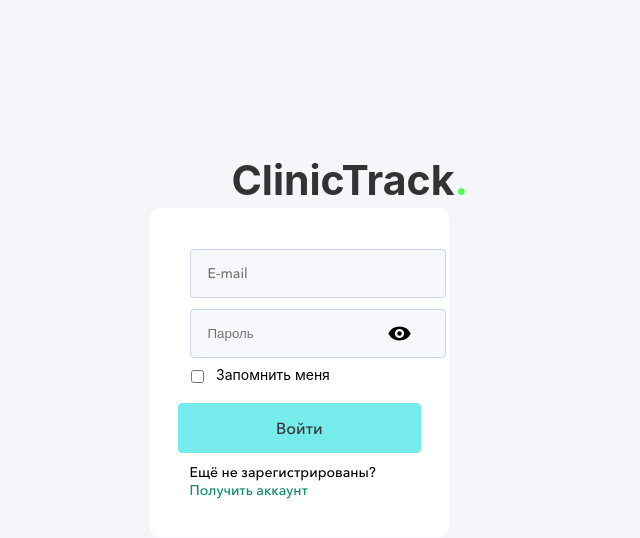
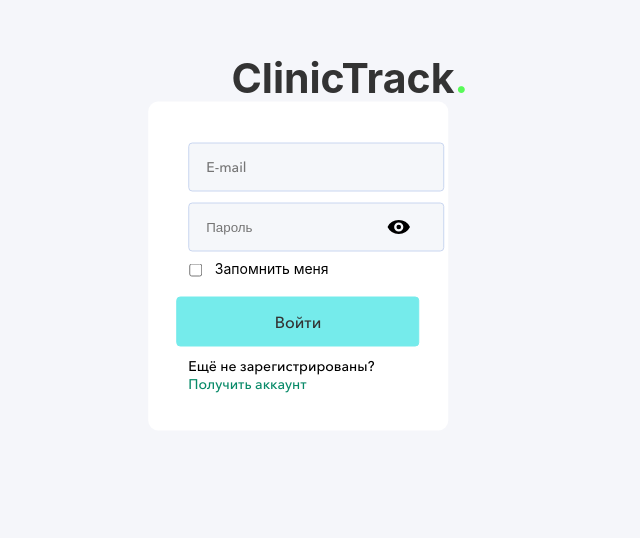
Before and after one commit to Vlchervov/Auth-interShip, a React (Create React App) app: page /Authorization in a window 1280 px wide. Shown: the part 134-672 px from the top of the page, without its empty margins (342-982 px from the left). Built offline with nearby package versions, Linux system fonts and the light colour scheme.

Commit message:
refactoring

```diff
--- a/src/components/Fetcher.js
+++ b/src/components/Fetcher.js
@@ -1,18 +1,17 @@
 import axios from "axios";
 
-axios.interceptors.request.use(
-  (config) => {
-    config.baseURL = "http://clinic.studio-mind.ru";
-    config.headers.authorization = "Bearer " + localStorage.getItem("token");
-    return config;
-  },
-  (error) => {
-    return Promise.reject(error);
-  }
-);
+const getToken = () => {
+  return "Bearer " + localStorage.getItem("token");
+};
+
+const axiosInstance = axios.create({
+  baseURL: "http://clinic.studio-mind.ru",
+});
 
 export const fetcher = async () => {
-  const response = await axios.get("/profile");
+  const response = await axiosInstance.get("/profile", {
+    headers: { authorization: getToken() },
+  });
   if (response.statusText !== "OK") {
     const error = new Error();
     error.message = "An error occured while fetching the data...";
--- /dev/null
+++ b/src/components/input.js
@@ -0,0 +1,31 @@
+import React, { useState } from "react";
+import { PasswordCheckEye } from "../styled-components/LoginForm.styled";
+
+export const Input = ({ register, errors }) => {
+  const [type, setType] = useState("password");
+
+  const toggleType = () => setType(type === "password" ? "text" : "password");
+
+  return (
+    <div>
+      <input
+        {...register("email", {
+          required: "Обязательное поле",
+          pattern: { value: /@/, message: "Неверный формат E-mail" },
+        })}
+        type="email"
+        placeholder="E-mail"
+      ></input>
+      {errors.email?.message && <i>{errors.email?.message}</i>}
+      <PasswordCheckEye>
+        <input
+          placeholder="Пароль"
+          type={type}
+          {...register("password", { required: "Обязательное поле" })}
+        />
+        {errors.password?.message && <i>{errors.password?.message}</i>}
+        <div onClick={toggleType}></div>
+      </PasswordCheckEye>
+    </div>
+  );
+};
--- a/src/pages/AuthForm.js
+++ b/src/pages/AuthForm.js
@@ -4,19 +4,11 @@
 
 const AuthForm = () => {
   const [state, setState] = useState(false);
-  const [inputType, setInputType] = useState({
-    type: "password",
-  });
 
   return (
     <>
       {!state ? (
-        <LoginForm
-          state={state}
-          setState={setState}
-          inputType={inputType}
-          setInputType={setInputType}
-        />
+        <LoginForm state={state} setState={setState} />
       ) : (
         <RegisterForm state={state} setState={setState} />
       )}
--- a/src/pages/LoginForm.js
+++ b/src/pages/LoginForm.js
@@ -3,16 +3,15 @@
 import { useCookies } from "react-cookie";
 import { useForm } from "react-hook-form";
 import { logIn } from "../components/History";
+import { Input } from "../components/input";
 import {
   MainFormLogin,
   MainTitle,
-  PasswordCheckEye,
 } from "../styled-components/LoginForm.styled";
 
 const LoginForm = (props) => {
-  const [opacityState, setOpacityState] = useState(false);
   const [loaderState, setLoaderState] = useState(false);
-  const [, setCookies] = useCookies(["user"]);
+  const [cookies, setCookies] = useCookies(["user"]);
   const [requestError, setRequestError] = useState();
   const {
     register,
@@ -43,47 +42,13 @@
     }
   }
 
-  let className = "listItem";
-
-  if (errors.email) {
-    className += "Error";
-  }
-
   return (
     <>
       <MainTitle>
         ClinicTrack<span>.</span>
       </MainTitle>
       <MainFormLogin onSubmit={handleSubmit(onLogin)}>
-        <input
-          className={className}
-          {...register("email", {
-            required: "Обязательное поле",
-            pattern: { value: /@/, message: "Неверный формат E-mail" },
-          })}
-          type="email"
-          placeholder="E-mail"
-        ></input>
-        {errors.email?.message && <i>{errors.email?.message}</i>}
-        <PasswordCheckEye change={opacityState}>
-          <input
-            {...register("password", { required: "Обязательное поле" })}
-            type={props.inputType.type}
-            placeholder="Пароль"
-          ></input>
-          {errors.password?.message && <i>{errors.password?.message}</i>}
-          <div
-            onClick={() => {
-              if (props.inputType.type === "password") {
-                props.setInputType({ type: "text" });
-                setOpacityState(true);
-              } else {
-                props.setInputType({ type: "password" });
-                setOpacityState(false);
-              }
-            }}
-          ></div>
-        </PasswordCheckEye>
+        <Input register={register} errors={errors} />
         <input type="checkbox" id="rememberMe"></input>
         <label htmlFor="rememberMe">Запомнить меня</label>
         {loaderState === false ? (
--- a/src/pages/Profile.js
+++ b/src/pages/Profile.js
@@ -7,15 +7,25 @@
 const ProfileApp = () => {
   const { data, error } = useSWR("/profile", fetcher);
   const [cookies] = useCookies(["user"]);
+
   if (error) {
-    return <div>Error...</div>;
-  }
-  if (!data) {
-    return <div>Loading...</div>;
+    return (
+      <div>
+        Что-то пошло не так...
+        <button onClick={() => logOut()}>Вернуться на главную</button>
+      </div>
+    );
   }
 
-  const user = (user) => {
-    if (user) {
+  if (!data) {
+    const user = () => {
+      if (!localStorage.getItem("token")) {
+        logOut();
+      }
+    };
+    return <div>{user(cookies.user)}</div>;
+  }
+
   return (
     <AboutAccount>
       <h5>Account page</h5>
@@ -24,14 +34,16 @@
       <p>ID: {data.id}</p>
       <p>Имя: {data.firstName}</p>
       <p>Фамилия: {data.lastName}</p>
-          <button onClick={() => logOut()}>Выйти</button>
+      <button
+        onClick={() => {
+          logOut();
+          localStorage.removeItem("token");
+        }}
+      >
+        Выйти
+      </button>
     </AboutAccount>
   );
-    } else {
-      logOut();
-    }
-  };
-  return <>{user(cookies.user)}</>;
 };
 
 export default ProfileApp;
--- a/src/styled-components/LoginForm.styled.js
+++ b/src/styled-components/LoginForm.styled.js
@@ -3,7 +3,7 @@
 export const MainTitle = styled.h1`
   position: absolute;
   font-size: 41px;
-  top: 32.7vh;
+  top: 20%;
   left: 44.8%;
   font-weight: bold;
   color: #333333;
@@ -12,7 +12,6 @@
   }
   @media screen and (min-height: 1600px) and (max-width: 1460px) {
     left: 42.8%;
-    top: 36vh;
   }
 `;
 
@@ -20,9 +19,9 @@
   position: absolute;
   border-radius: 10px;
   width: 23.4%;
-  top: 42.7vh;
-  left: 38.4vw;
-  transform: translate(50%, 0, 50%);
+  top: 50%;
+  left: 50%;
+  transform: translate(-50%, -50%);
   background-color: #ffffff;
 
   i {
@@ -45,20 +44,13 @@
 
   input[type="email"] {
     border: 1px solid #c9d6f0;
-  }
-
-  input.listItemError {
-    border: 1px solid #f06060;
-  }
-
-  input[type="email"] {
     display: block;
     border-radius: 4px;
     margin: 10px 40px;
     margin-top: 41px;
     margin-bottom: 0px;
     padding: 16px 17px 16px;
-    width: 17.1875vw;
+    width: 73.6%;
     background: #f5f7fa;
     outline: none;
 
@@ -80,9 +72,10 @@
     border-radius: 4px;
     margin-left: 40px;
     padding: 16px 17px;
-    width: 17.1875vw;
+    width: 73.6%;
     margin-top: 11px;
     background: #f5f7fa;
+    outline: none;
 
     @media screen and (min-height: 1600px) and (max-width: 1460px) {
       margin-left: 30px;
@@ -234,6 +227,7 @@
     margin-top: 11px;
     background: #f5f7fa;
     border: 1px solid #c9d6f0;
+    outline: none;
 
     @media screen and (min-height: 1600px) and (max-width: 1460px) {
       margin-left: 30px;
--- a/src/styled-components/RegisterForm.styled.js
+++ b/src/styled-components/RegisterForm.styled.js
@@ -94,6 +94,7 @@
     border-radius: 4px;
     border: 1px solid #c9d6f0;
     background: #f5f7fa;
+    outline: none;
   }
 
   .newEmail::placeholder {
@@ -112,6 +113,7 @@
     border-radius: 4px;
     background: #f5f7fa;
     border: 1px solid #c9d6f0;
+    outline: none;
   }
 
   .newUserName::placeholder {
@@ -130,6 +132,7 @@
     border-radius: 4px;
     background: #f5f7fa;
     border: 1px solid #c9d6f0;
+    outline: none;
   }
 
   .firstName::placeholder {
@@ -148,6 +151,7 @@
     background: #f5f7fa;
     border-radius: 4px;
     border: 1px solid #c9d6f0;
+    outline: none;
   }
 
   .lastName::placeholder {
@@ -166,6 +170,7 @@
     border-radius: 4px;
     background: #f5f7fa;
     border: 1px solid #c9d6f0;
+    outline: none;
   }
 
   .newPassword::placeholder {
@@ -184,6 +189,7 @@
     border-radius: 4px;
     background: #f5f7fa;
     border: 1px solid #c9d6f0;
+    outline: none;
   }
 
   .confirmPassword::placeholder {
```
Lines whose indentation alone changed are shown as unchanged.
